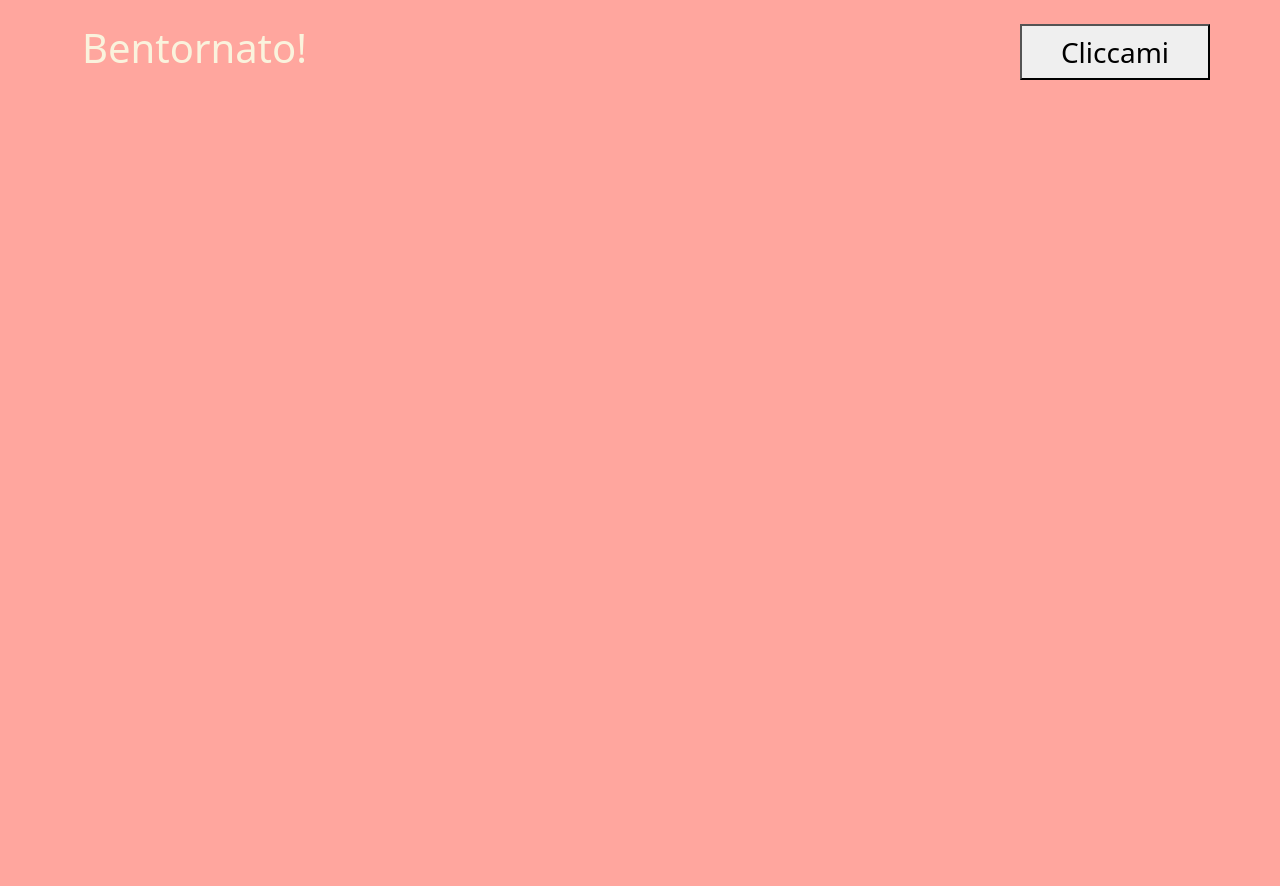
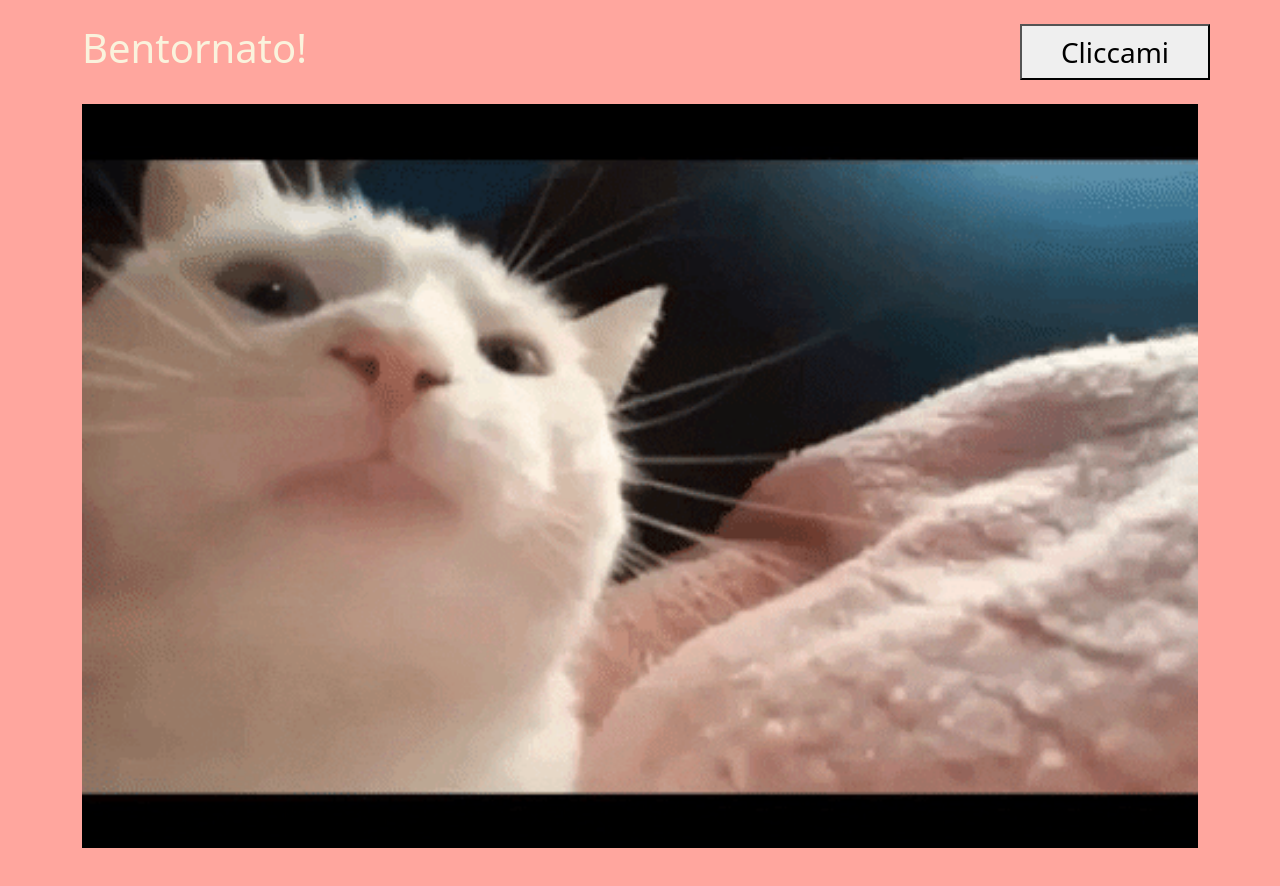
Before and after one commit to FilippoToffoletto/vue-hello, a plain HTML site: page index.html in a window 1280 px wide. Before the commit the page ends 800 px from the top, so only its background shows below. Drawn offline with nearby package versions, Linux system fonts and the light colour scheme.

Commit message:
[add]img

```diff
--- a/css/style.css
+++ b/css/style.css
@@ -8,3 +8,6 @@ body{
 .color{
     color:#b8f2e6;
 }
+img{
+    width: 100%;
+}
--- a/index.html
+++ b/index.html
@@ -22,8 +22,8 @@
         <div class="row">
             <h1 class="col-lg-10" :class="mainColor">{{messaggio}}</h1>
             <button class="col-lg-2 px-0 fs-3" @click="changeColor()">Cliccami</button>
-            <div class="mx-4 container-sm">
-                <img src="" alt="">
+            <div class=" container-sm py-4">
+                <img :src="mainImg + img" alt="">
             </div>
         </div>
 
--- a/js/script.js
+++ b/js/script.js
@@ -15,7 +15,8 @@ createApp({
         return{
             messaggio: 'Bentornato!',
             mainColor:'default',
-
+            mainImg:'../img/',
+            img:'cat2.gif'
         }
     },
     methods:{
```
